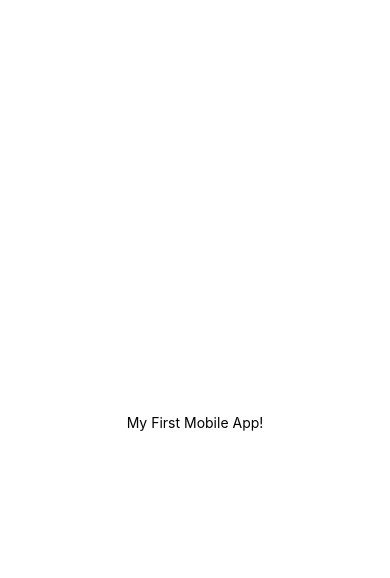
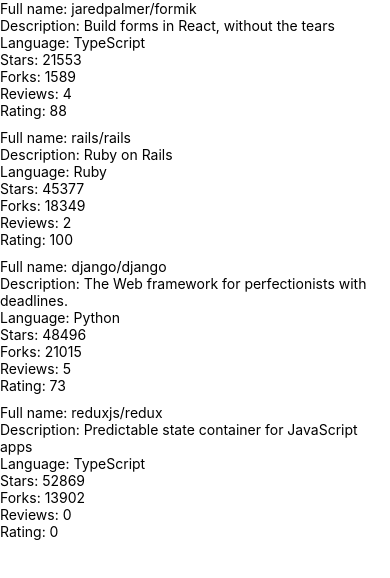
Before and after one commit to oheinonen/FullstackOpen_part10, a React Native app: screen / in a window 390 px wide. Shown: the top 578 px of the page. Built offline with nearby package versions, Linux system fonts and the light colour scheme.

Commit message:
task 10.3

```diff
--- a/App.js
+++ b/App.js
@@ -1,20 +1,7 @@
-import { StatusBar } from 'expo-status-bar';
-import { StyleSheet, Text, View } from 'react-native';
+import Main from './src/components/Main';
 
-export default function App() {
-  return (
-    <View style={styles.container}>
-      <Text>My First Mobile App!</Text>
-      <StatusBar style="auto" />
-    </View>
-  );
-}
+const App = () => {
+  return <Main />;
+};
 
-const styles = StyleSheet.create({
-  container: {
-    flex: 1,
-    backgroundColor: '#fff',
-    alignItems: 'center',
-    justifyContent: 'center',
-  },
-});
+export default App;
--- /dev/null
+++ b/src/components/Main.jsx
@@ -0,0 +1,21 @@
+import Constants from 'expo-constants';
+import { StyleSheet, View } from 'react-native';
+import RepositoryList from './RepositoryList';
+
+const styles = StyleSheet.create({
+  container: {
+    marginTop: Constants.statusBarHeight,
+    flexGrow: 1,
+    flexShrink: 1,
+  },
+});
+
+const Main = () => {
+  return (
+    <View style={styles.container}>
+      <RepositoryList/>
+    </View>
+  );
+};
+
+export default Main;
--- /dev/null
+++ b/src/components/RepositoryItem.jsx
@@ -0,0 +1,27 @@
+import { Text, View  } from 'react-native';
+
+const RepositoryItem = ({item}) => {
+  const {
+    fullName,
+    language,
+    description,
+    forksCount,
+    stargazersCount,
+    ratingAverage,
+    reviewCount
+  } = item;
+
+  return (
+    <View>
+      <Text>Full name: {fullName}</Text>
+      <Text>Description: {description}</Text>
+      <Text>Language: {language}</Text>
+      <Text>Stars: {stargazersCount}</Text>
+      <Text>Forks: {forksCount}</Text>
+      <Text>Reviews: {reviewCount}</Text>
+      <Text>Rating: {ratingAverage}</Text>
+    </View>
+    );
+};
+
+export default RepositoryItem;
--- /dev/null
+++ b/src/components/RepositoryList.jsx
@@ -0,0 +1,73 @@
+import { FlatList, View, StyleSheet } from 'react-native';
+import RepositoryItem from './RepositoryItem';
+
+const styles = StyleSheet.create({
+  separator: {
+    height: 10,
+  },
+});
+
+const repositories = [
+  {
+    id: 'jaredpalmer.formik',
+    fullName: 'jaredpalmer/formik',
+    description: 'Build forms in React, without the tears',
+    language: 'TypeScript',
+    forksCount: 1589,
+    stargazersCount: 21553,
+    ratingAverage: 88,
+    reviewCount: 4,
+    ownerAvatarUrl: 'https://avatars2.githubusercontent.com/u/4060187?v=4',
+  },
+  {
+    id: 'rails.rails',
+    fullName: 'rails/rails',
+    description: 'Ruby on Rails',
+    language: 'Ruby',
+    forksCount: 18349,
+    stargazersCount: 45377,
+    ratingAverage: 100,
+    reviewCount: 2,
+    ownerAvatarUrl: 'https://avatars1.githubusercontent.com/u/4223?v=4',
+  },
+  {
+    id: 'django.django',
+    fullName: 'django/django',
+    description: 'The Web framework for perfectionists with deadlines.',
+    language: 'Python',
+    forksCount: 21015,
+    stargazersCount: 48496,
+    ratingAverage: 73,
+    reviewCount: 5,
+    ownerAvatarUrl: 'https://avatars2.githubusercontent.com/u/27804?v=4',
+  },
+  {
+    id: 'reduxjs.redux',
+    fullName: 'reduxjs/redux',
+    description: 'Predictable state container for JavaScript apps',
+    language: 'TypeScript',
+    forksCount: 13902,
+    stargazersCount: 52869,
+    ratingAverage: 0,
+    reviewCount: 0,
+    ownerAvatarUrl: 'https://avatars3.githubusercontent.com/u/13142323?v=4',
+  },
+];
+
+const ItemSeparator = () => <View style={styles.separator} />;
+
+const RepositoryList = () => {
+  return (
+    <FlatList
+      data={repositories}
+      ItemSeparatorComponent={ItemSeparator}
+      renderItem={({item}) => (
+        <RepositoryItem
+          item={item}
+        />
+      )}
+    />
+  );
+};
+
+export default RepositoryList;
```
